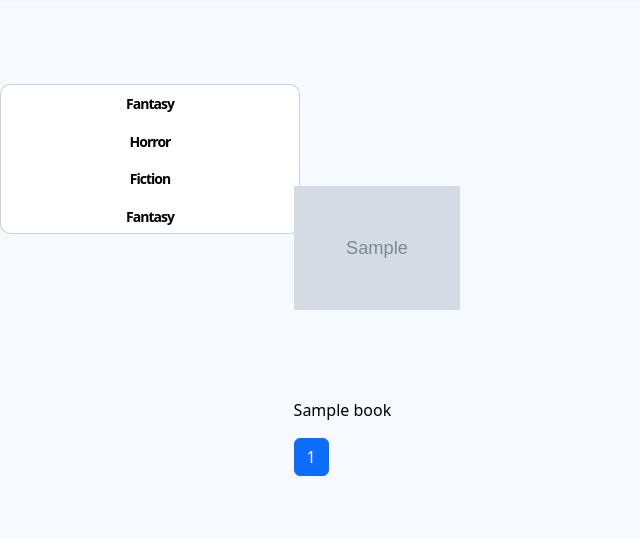
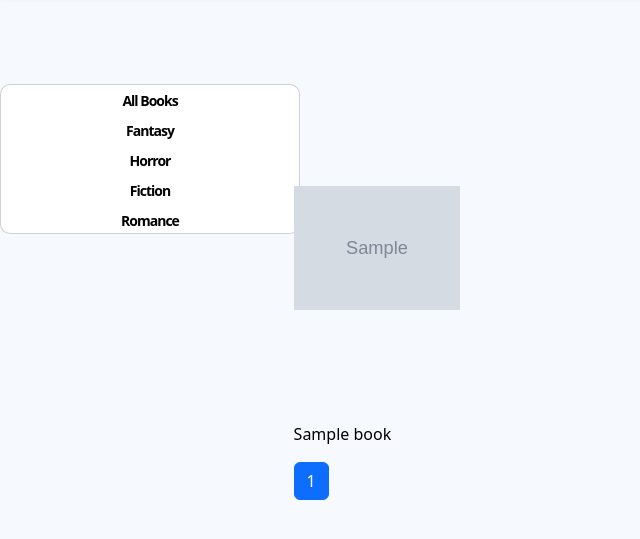
Before and after one commit to nadavswartz/FinalProject, a Node server app: page /AllBooks in a window 1280 px wide; the page is wider, and only the part inside the window is pictured. Shown: the part 86-625 px from the top of that part, without its empty margins (0-640 px from the left). Run offline with Node 20, Linux system fonts and the light colour scheme; tables that the repository leaves empty hold one stand-in row (values such as "Sample post"); grey boxes marked "Sample" are stand-in pictures; some libraries are stand-ins or nearby versions.

Commit message:
made the looking at books by category work + allbooks

```diff
--- a/public/css/allbooks.css
+++ b/public/css/allbooks.css
@@ -34,7 +34,7 @@
 
   .radio-input label {
     width: 100%;
-    height: calc(var(--container_height) / 4); /* Set the height of each label */
+    height: calc(var(--container_height) / 5); /* Set the height of each label */
     padding: 10px;
     cursor: pointer;
     display: flex;
@@ -51,7 +51,7 @@
     display: none;
     position: absolute;
     width: 100%;
-    height: calc(var(--container_height) / 4); /* Adjust height for vertical layout */
+    height: calc(var(--container_height) / 5); /* Adjust height for vertical layout */
     z-index: 0;
     left: 0;
     top: 0;
@@ -68,17 +68,21 @@
   }
 
   .radio-input label:nth-child(1):has(input:checked) ~ .selection {
-    transform: translateY(calc(var(--container_height) * 0/4)); /* Change to translateY for vertical movement */
+    transform: translateY(calc(var(--container_height) * 0/5)); /* Change to translateY for vertical movement */
   }
 
   .radio-input label:nth-child(2):has(input:checked) ~ .selection {
-    transform: translateY(calc(var(--container_height) * 1/4)); /* Change to translateY for vertical movement */
+    transform: translateY(calc(var(--container_height) * 1/5)); /* Change to translateY for vertical movement */
   }
 
   .radio-input label:nth-child(3):has(input:checked) ~ .selection {
-    transform: translateY(calc(var(--container_height) * 2/4)); /* Change to translateY for vertical movement */
+    transform: translateY(calc(var(--container_height) * 2/5)); /* Change to translateY for vertical movement */
   }
 
   .radio-input label:nth-child(4):has(input:checked) ~ .selection {
-    transform: translateY(calc(var(--container_height) * 3/4)); /* Change to translateY for vertical movement */
+    transform: translateY(calc(var(--container_height) * 3/5)); /* Change to translateY for vertical movement */
   }
+
+  .radio-input label:nth-child(5):has(input:checked) ~ .selection {
+    transform: translateY(calc(var(--container_height) * 4/5)); /* Change to translateY for vertical movement */
+  }
--- a/public/js/script.js
+++ b/public/js/script.js
@@ -59,23 +59,51 @@ function hideMenuContainer() {
 }
 
 document.addEventListener('DOMContentLoaded', (event) => {
-  document.getElementById('fantasy').addEventListener('click', () => {
-    handleButtonClick('fantasy');
+  document.querySelectorAll('.view-all button').forEach(button => {
+    button.addEventListener('click', () => {
+      const section = button.getAttribute('data-section');
+      handleButtonClick(section);
+    });
   });
-  document.getElementById('horror').addEventListener('click', () => {
-    handleButtonClick('horror');
+
+  // Update radio button selection based on section query parameter
+  const radios = document.querySelectorAll('input[name="value-radio"]');
+  const currentSection = new URLSearchParams(window.location.search).get('section');
+
+  radios.forEach(radio => {
+    if (radio.id === currentSection) {
+      radio.checked = true;
+    }
+    radio.addEventListener('change', () => {
+      handleRadioChange(radio.id);
+    });
   });
-  document.getElementById('fiction').addEventListener('click', () => {
-    handleButtonClick('fiction');
-  });
-  document.getElementById('romance').addEventListener('click', () => {
-    handleButtonClick('romance');
-  });
+
+  // Trigger the selection display update
+  updateSelectionDisplay();
 });
 
 function handleButtonClick(section) {
   console.log(`Button from ${section} section was clicked`);
   window.location.href = `/AllBooks?section=${section}`;
+}
+
+function handleRadioChange(section) {
+  console.log(`Radio button for ${section} section was selected`);
+  window.location.href = `/AllBooks?section=${section}`;
+}
+
+function updateSelectionDisplay() {
+  const selection = document.querySelector('.selection');
+  const checkedRadio = document.querySelector('input[name="value-radio"]:checked');
+  const containerHeight = parseFloat(getComputedStyle(document.querySelector('.radio-input')).getPropertyValue('--container_height'));
+
+  if (checkedRadio) {
+    const index = Array.from(document.querySelectorAll('input[name="value-radio"]')).indexOf(checkedRadio);
+    selection.style.transform = `translateY(calc(${containerHeight} * ${index} / 4))`;
+    selection.style.backgroundColor = 'rgb(11 117 223)';
+    selection.style.display = 'inline-block';
+  }
 }
 
 user.addEventListener("click", () => {
--- a/views/AllBooks.ejs
+++ b/views/AllBooks.ejs
@@ -19,20 +19,24 @@
 
     <div class="radio-input">
         <label>
-        <input type="radio" id="value-1" name="value-radio" value="value-1">
+        <input type="radio" id="AllBooks" name="value-radio" value="value-1">
+        <span>All Books</span>
+        </label>
+        <label>
+        <input type="radio" id="fantasy" name="value-radio" value="value-2">
         <span>Fantasy</span>
         </label>
         <label>
-          <input type="radio" id="value-2" name="value-radio" value="value-2">
+          <input type="radio" id="horror" name="value-radio" value="value-3">
         <span>Horror</span>
         </label>
         <label>
-          <input type="radio" id="value-3" name="value-radio" value="value-3">
+          <input type="radio" id="fiction" name="value-radio" value="value-4">
         <span>Fiction</span>
         </label>
         <label>
-            <input type="radio" id="value-4" name="value-radio" value="value-4">
-        <span>Fantasy</span>
+            <input type="radio" id="romance" name="value-radio" value="value-5">
+        <span>Romance</span>
         </label>
         <span class="selection"></span>
       </div>
@@ -47,7 +51,7 @@
                 <div class="col-md-2">
                     <a href="/bookpage/<%= encodeURIComponent(book.Book_Name) %>">
                         <img class="bookimg img-fluid" src="<%= book.Image %>" alt="<%= book.Book_Name %>">
-                    </a>
+                    </a><br>
                     <p><%= book.Book_Name %></p>
                 </div>
             <% }); %>
--- a/views/header.ejs
+++ b/views/header.ejs
@@ -41,7 +41,7 @@
 
   <div class="overlay hide"></div>
   <div class="menu-container hide">
-    <a href="#" class="menu-cat">All books</a><br>
+    <a href="/AllBooks" class="menu-cat">All books</a><br>
     <a href="#" class="menu-cat">Stores</a><br>
     <a href="/about" class="menu-cat">Contact</a><br>
   </div>
```
Also changed, not shown: views/home.ejs (+4 -4 lines).
